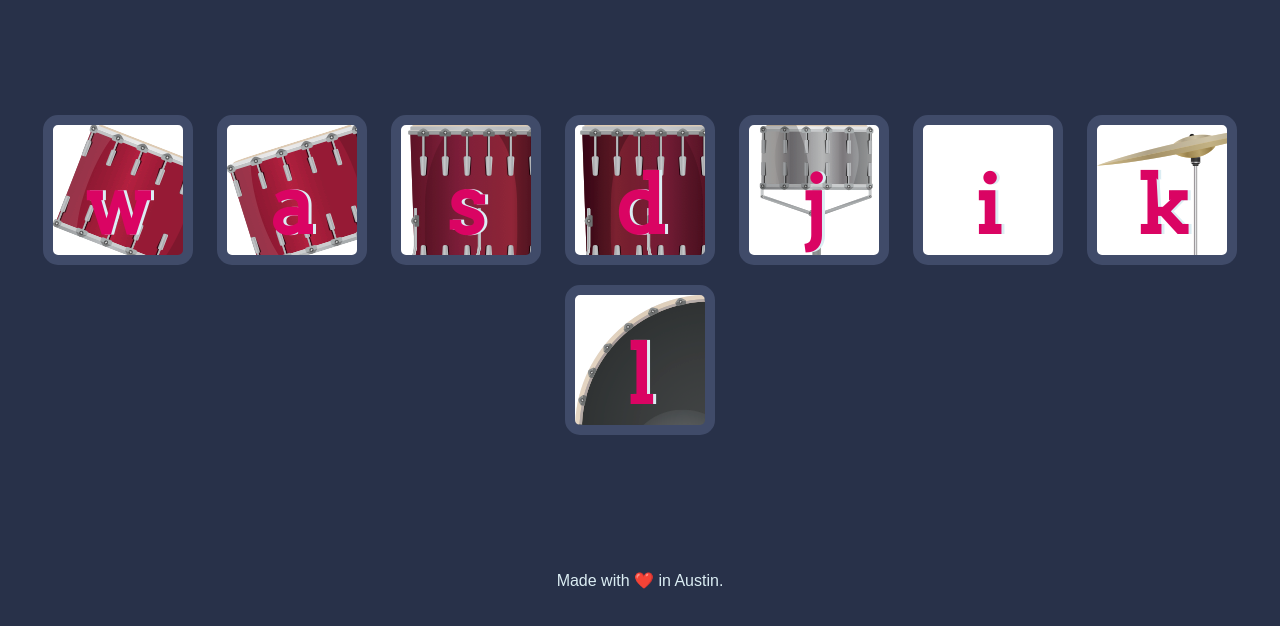
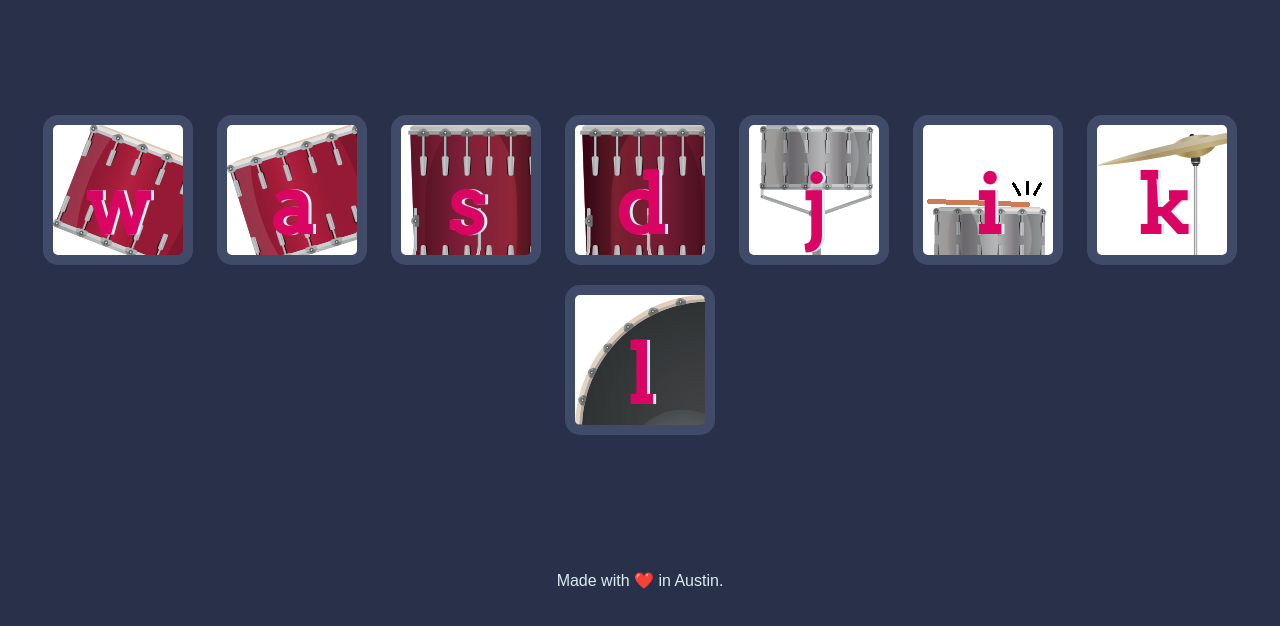
Before and after one commit to edanarredo/drumkit, a plain HTML site: page index.html in a window 1280 px wide. Shown: the part 174-800 px from the top of the page. Drawn offline with nearby package versions, Linux system fonts and the light colour scheme.

Commit message:
updating rim click

```diff
--- a/styles.css
+++ b/styles.css
@@ -34,6 +34,10 @@ footer {
 
 .j {
   background-image: url("images/snare.png");
+}
+
+.i {
+  background-image: url("images/rim-click.png");
 }
 
 .k {
```
